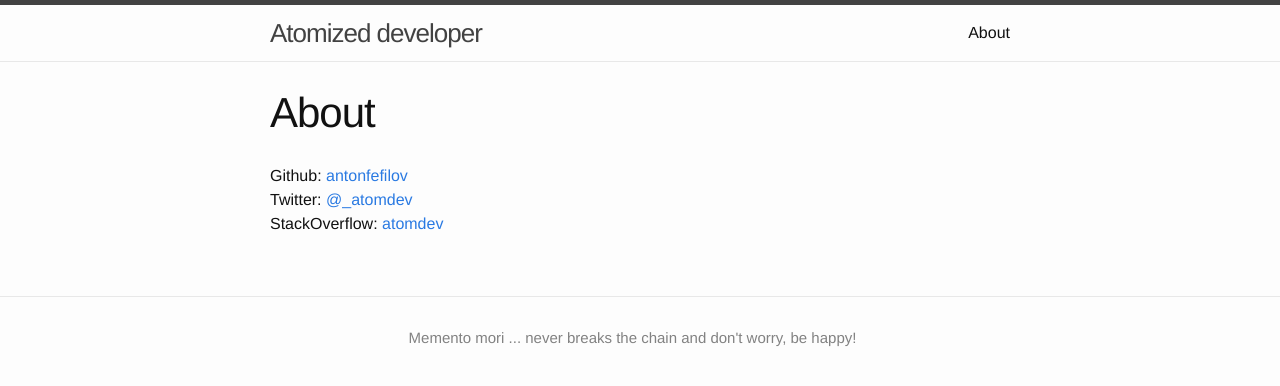
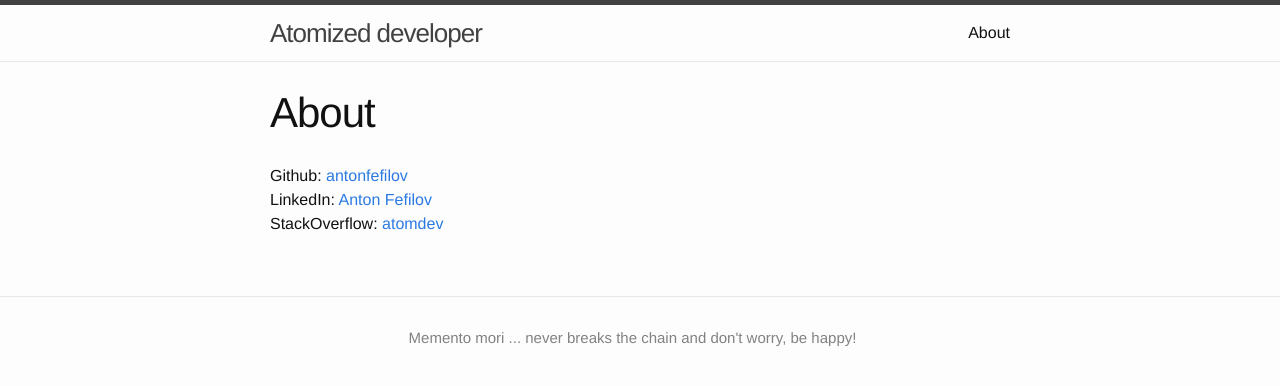
Before and after one commit to antonfefilov/antonfefilov.github.io, a Jekyll site: the page built from about.md, in a window 1280 px wide. Shown: the top 386 px of the page. Built offline with Jekyll 4.4.1, drawn with Linux system fonts in a browser that asks for light colours.

Commit message:
Remove Twitter link, add LinkedIn

```diff
--- a/about.md
+++ b/about.md
@@ -14,14 +14,12 @@ permalink: /about/
   </li>
   {% endif %}
 
-  {% if site.twitter_username %}
   <li>
-    Twitter:
-    <a href="https://twitter.com/{{ site.twitter_username }}" target="_blank">
-      <span class="username">@{{ site.twitter_username }}</span>
+    LinkedIn:
+    <a href="https://www.linkedin.com/in/anton-fefilov-168807b4/" target="_blank">
+      <span class="username">Anton Fefilov</span>
     </a>
   </li>
-  {% endif %}
 
   {% if site.stackoverflow_cv_username %}
   <li>
```
